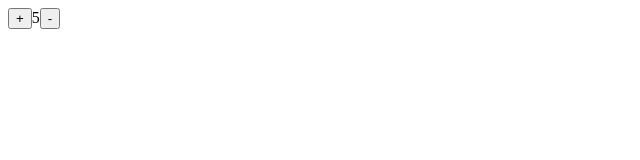
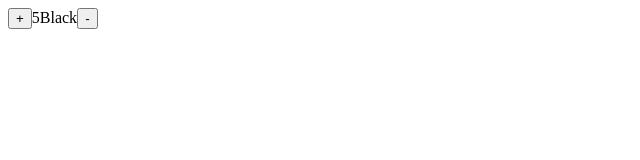
Before and after one commit to hiferli/React-Hooks, a React (Create React App) app: page / in a window 1280 px wide. Shown: the top 160 px of the page, without its empty margins (0-640 px from the left). Built offline with nearby package versions, Linux system fonts and the light colour scheme.

Commit message:
useState using Objects #1

```diff
--- a/src/App.js
+++ b/src/App.js
@@ -1,22 +1,29 @@
 import React , {useState} from 'react';
 
 function App() {
-  const [count , setCount] = useState(() => {
-    return 5;
-  });
+  const [state , setState] = useState({count: 5 , theme : 'Black'});
+  const count = state.count;
+  const theme = state.theme;
 
   function incrementCount() {
-    setCount(previousCount => previousCount + 1);
+    // setCount(previousCount => previousCount + 1);
+    setState(previousState => {
+      return {count: previousState.count + 1 , theme};
+    })
   }
 
   function decrementCount() {
-    setCount(previousCount => previousCount - 1);
+    // setCount(previousCount => previousCount - 1);
+    setState(previousState => {
+      return {count: previousState.count - 1 , theme};
+    })
   }
 
   return (
     <>
       <button onClick={incrementCount}>+</button>
       <span>{count}</span>
+      <span>{theme}</span>
       <button onClick={decrementCount}>-</button>
     </>
   )
```
